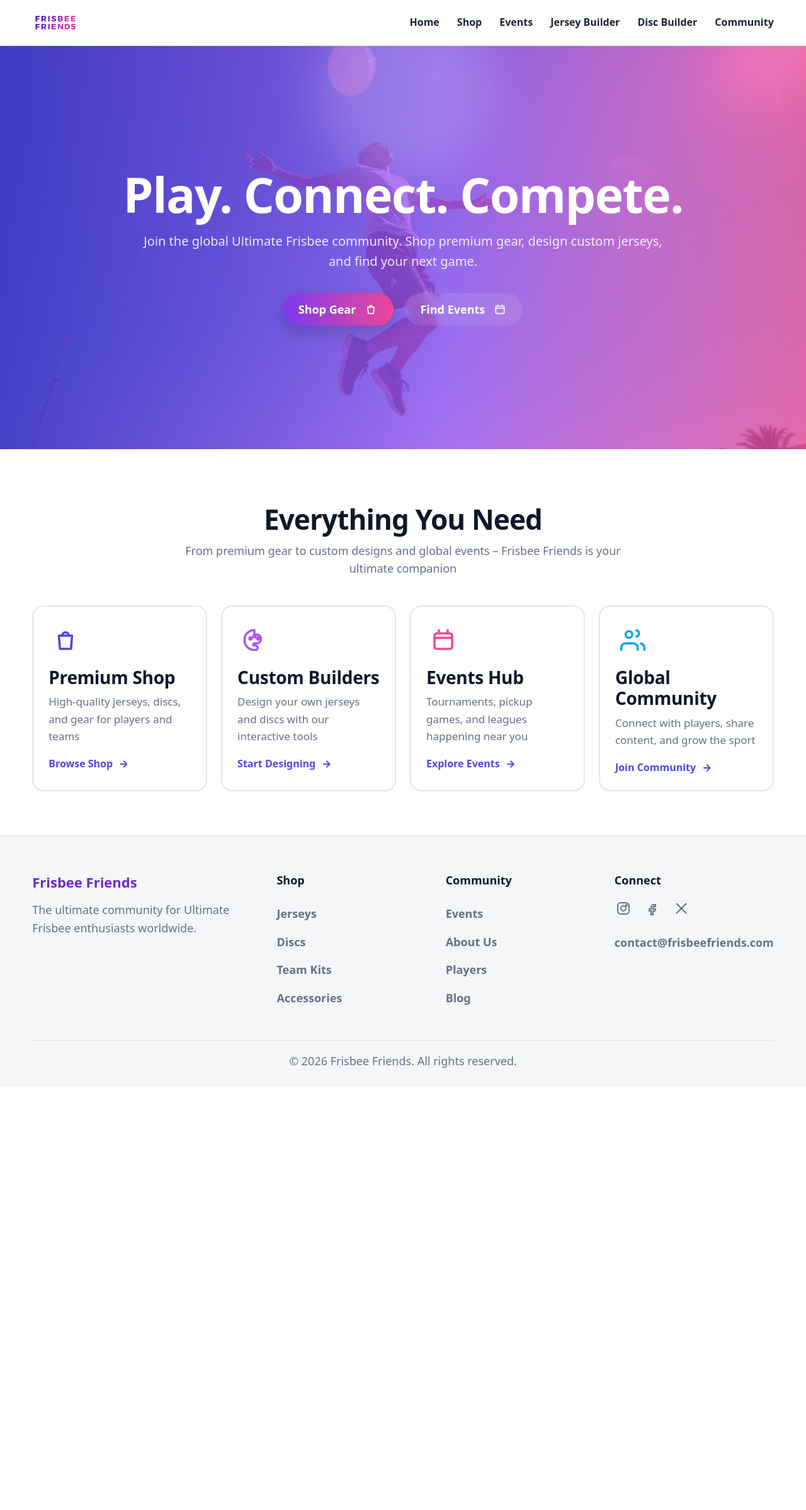
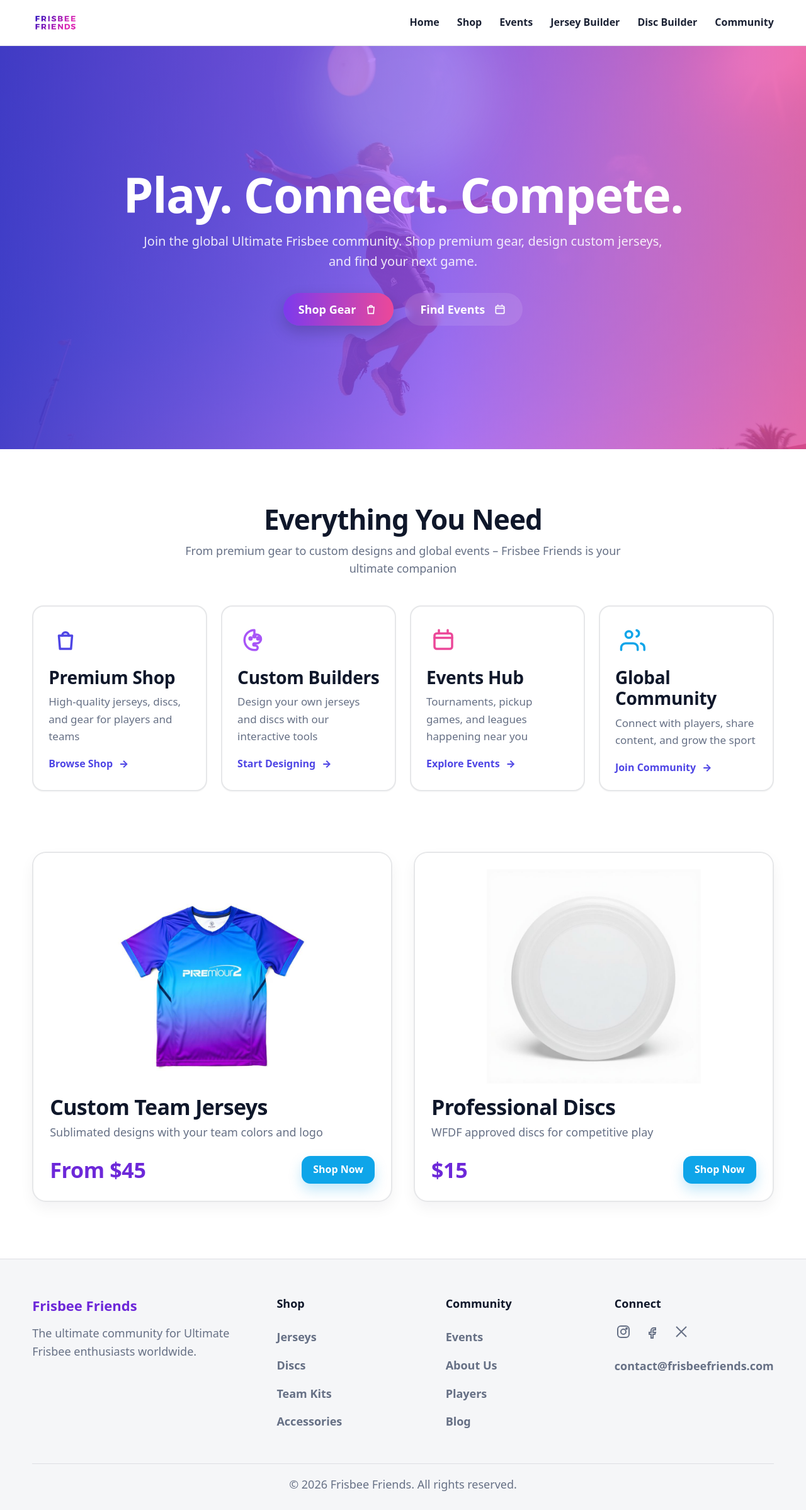
Before and after one commit to KyleManuel/frisbee-friends, a Jekyll site: the page built from index.md, in a window 1280 px wide. Shown: the whole page at 63% size. Built offline with Jekyll 4.4.1, drawn with Linux system fonts in a browser that asks for light colours; before the commit the page ends 1725 px from its top, so only the background shows below that.

Commit message:
section 3

```diff
--- a/assets/css/styles.css
+++ b/assets/css/styles.css
@@ -421,3 +421,109 @@ a{ color:inherit; text-decoration:none; }
   .feature-grid{ grid-template-columns: 1fr; }
   .section-title{ font-size: 34px; }
 }
+
+/* ===== Section 3 Product spotlight section ===== */
+.product-section{
+  padding: 26px 0 90px;
+  background: #fff;
+}
+
+.product-grid{
+  display: grid;
+  grid-template-columns: repeat(2, 1fr);
+  gap: 34px;
+}
+
+.product-card{
+  display: block;
+  background: #fff;
+  border: 2px solid rgba(15,23,42,.10);
+  border-radius: 22px;
+  overflow: hidden;
+  text-decoration: none;
+  color: inherit;
+
+  box-shadow: 0 10px 22px rgba(15,23,42,.05);
+  transition: transform .18s ease, box-shadow .18s ease, border-color .18s ease;
+}
+
+/* Hover effect like your screenshot */
+.product-card:hover{
+  transform: translateY(-2px);
+  border-color: rgba(79,70,229,.25);
+  box-shadow: 0 18px 38px rgba(15,23,42,.10);
+}
+
+.product-media{
+  background: #ffffff;
+  padding: 26px 26px 0;
+}
+
+.product-media img{
+  width: 100%;
+  height: 340px;
+  object-fit: contain;
+  display: block;
+}
+
+.product-body{
+  padding: 18px 26px 22px;
+}
+
+.product-title{
+  margin: 0 0 6px;
+  font-size: 34px;
+  line-height: 1.15;
+  font-weight: 900;
+  letter-spacing: -0.02em;
+}
+
+.product-subtitle{
+  margin: 0 0 18px;
+  font-size: 18px;
+  color: var(--muted);
+}
+
+.product-bottom{
+  display: flex;
+  align-items: center;
+  justify-content: space-between;
+  gap: 14px;
+}
+
+.product-price{
+  font-size: 34px;
+  font-weight: 900;
+  color: var(--brand);
+  letter-spacing: -0.01em;
+}
+
+.product-cta{
+  display: inline-flex;
+  align-items: center;
+  justify-content: center;
+  height: 44px;
+  padding: 0 18px;
+  border-radius: 14px;
+  background: #0ea5e9;
+  color: #fff;
+  font-weight: 800;
+  font-size: 16px;
+  box-shadow: 0 10px 20px rgba(14,165,233,.25);
+}
+
+/* Make CTA feel clickable even though whole card is link */
+.product-card:hover .product-cta{
+  filter: brightness(1.02);
+}
+
+/* Responsive: stack vertically on mobile */
+@media (max-width: 980px){
+  .product-grid{ grid-template-columns: 1fr; }
+  .product-media img{ height: 300px; }
+}
+
+@media (max-width: 560px){
+  .product-title{ font-size: 28px; }
+  .product-price{ font-size: 28px; }
+}
--- a/index.md
+++ b/index.md
@@ -105,3 +105,43 @@ title: Home
     </div>
   </div>
 </section>
+
+<section class="product-section">
+  <div class="container">
+    <div class="product-grid">
+      <!-- Product 1 -->
+      <a class="product-card" href="{{ '/shop/' | relative_url }}">
+        <div class="product-media">
+          <img src="{{ '/assets/img/product-jersey.jpg' | relative_url }}" alt="Custom Team Jerseys">
+        </div>
+
+        <div class="product-body">
+          <h3 class="product-title">Custom Team Jerseys</h3>
+          <p class="product-subtitle">Sublimated designs with your team colors and logo</p>
+
+          <div class="product-bottom">
+            <div class="product-price">From $45</div>
+            <div class="product-cta">Shop Now</div>
+          </div>
+        </div>
+      </a>
+
+      <!-- Product 2 -->
+      <a class="product-card" href="{{ '/shop/' | relative_url }}">
+        <div class="product-media">
+          <img src="{{ '/assets/img/product-disc.jpg' | relative_url }}" alt="Professional Discs">
+        </div>
+
+        <div class="product-body">
+          <h3 class="product-title">Professional Discs</h3>
+          <p class="product-subtitle">WFDF approved discs for competitive play</p>
+
+          <div class="product-bottom">
+            <div class="product-price">$15</div>
+            <div class="product-cta">Shop Now</div>
+          </div>
+        </div>
+      </a>
+    </div>
+  </div>
+</section>
```
